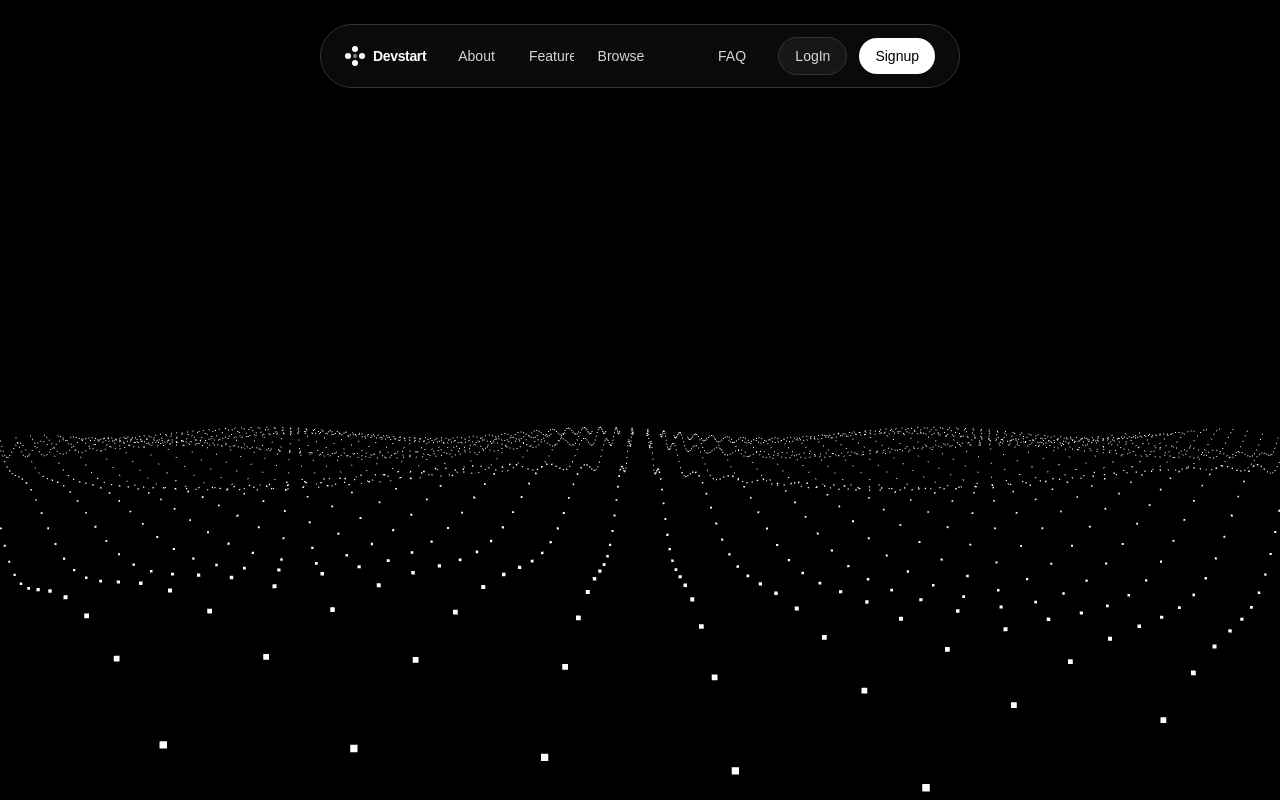
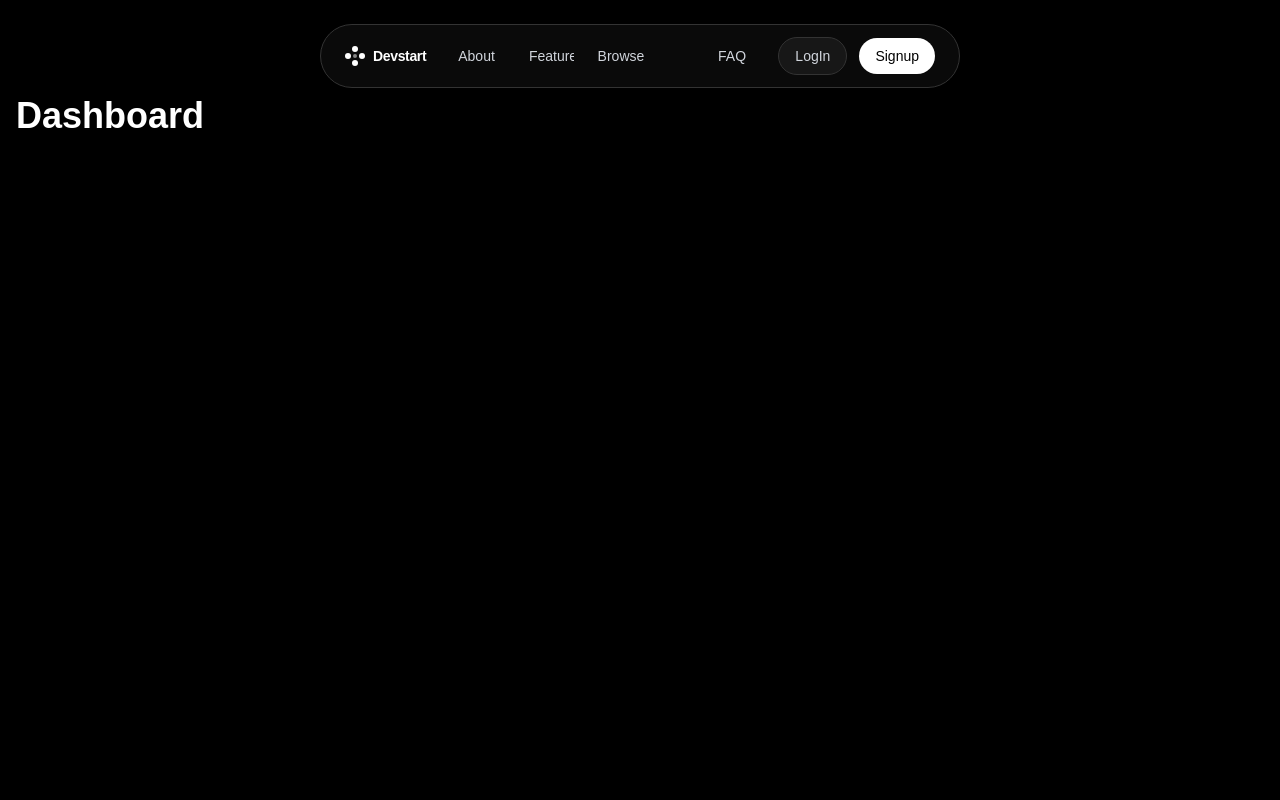
Before and after one commit to jayanth1542/DevStart, a Next.js app: page /dashboard in a window 1280 px wide. Before the commit this address had no page. Built offline with nearby package versions, Linux system fonts and the light colour scheme.

Commit message:
app: add dashboard page main container and layout

```diff
--- /dev/null
+++ b/src/app/dashboard/page.tsx
@@ -0,0 +1,12 @@
+'use client';
+import React from 'react';
+
+export default function DashboardPage() {
+  return (
+    <div className="min-h-screen pt-24 pb-16 px-4 bg-black text-white">
+      <div className="max-w-7xl mx-auto">
+        <h1 className="text-4xl font-bold">Dashboard</h1>
+      </div>
+    </div>
+  );
+}
```
